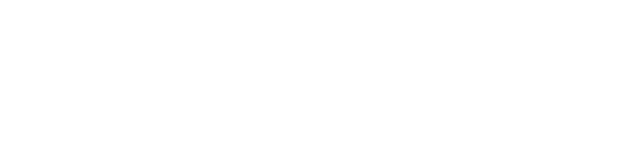
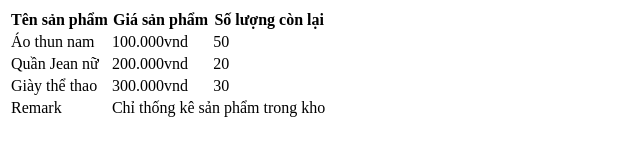
Before and after one commit to htloc0610/HTML_CSS_GaLaiLapTrinh, a plain HTML site: page HTML/Bai21_2_BTVN.html in a window 1280 px wide. Shown: the whole page, without its empty margins (0-640 px from the left). Drawn offline with Linux system fonts and the light colour scheme.

Commit message:
22/9 2:40

```diff
--- a/HTML/Bai21_2_BTVN.html
+++ b/HTML/Bai21_2_BTVN.html
@@ -5,5 +5,38 @@
     <meta name="viewport" content="width=device-width, initial-scale=1.0" />
     <title>Bai21_3_BTVN</title>
   </head>
-  <body></body>
+  <body>
+    <table>
+      <thead>
+        <tr>
+          <th><b>Tên sản phẩm</b></th>
+          <th><b>Giá sản phẩm</b></th>
+          <th><b>Số lượng còn lại</b></th>
+        </tr>
+      </thead>
+      <tbody>
+        <tr>
+          <td>Áo thun nam</td>
+          <td>100.000vnd</td>
+          <td>50</td>
+        </tr>
+        <tr>
+          <td>Quần Jean nữ</td>
+          <td>200.000vnd</td>
+          <td>20</td>
+        </tr>
+        <tr>
+          <td>Giày thể thao</td>
+          <td>300.000vnd</td>
+          <td>30</td>
+        </tr>
+      </tbody>
+      <tfoot>
+        <tr>
+          <td>Remark</td>
+          <td colspan="2">Chỉ thống kê sản phẩm trong kho</td>
+        </tr>
+      </tfoot>
+    </table>
+  </body>
 </html>
```
